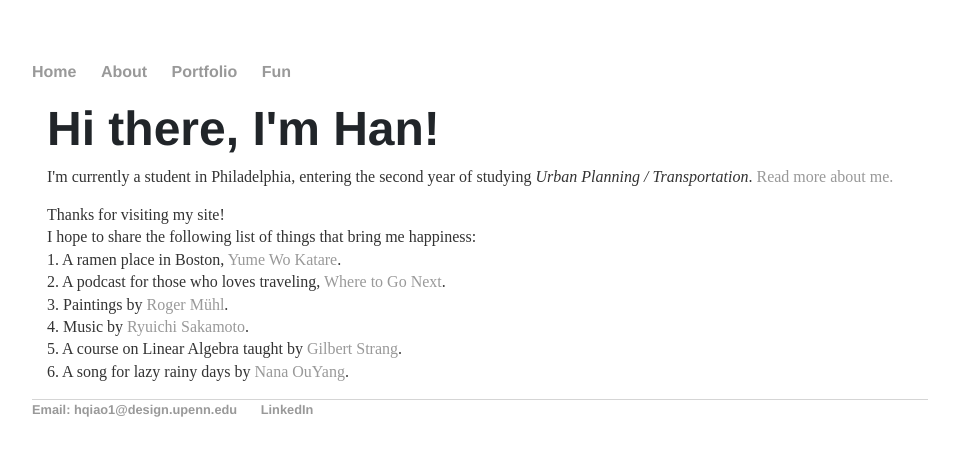
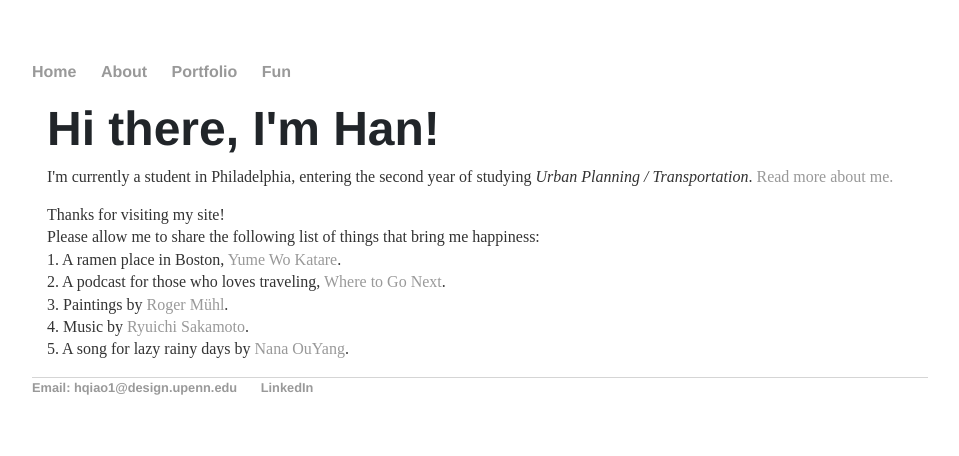
Before and after one commit to hanqiao29/hanqiao29.github.io, a Jekyll site: the page built from index.html, in a window 1280 px wide. Shown: the top 456 px of the page, without its empty margins (160-1119 px from the left). Built offline with Jekyll 4.4.1, drawn with Linux system fonts in a browser that asks for light colours; nearby versions of some CDN libraries.

Commit message:
home page

```diff
--- a/index.html
+++ b/index.html
@@ -17,13 +17,12 @@ title: Han Qiao
         I'm currently a student in Philadelphia, entering the second year of studying <em>Urban Planning / Transportation</em>. <a href="/about">Read more about me.</a></p>
     <p>
         Thanks for visiting my site! <br/>
-        I hope to share the following list of things that bring me happiness:<br/>
+        Please allow me to share the following list of things that bring me happiness:<br/>
         1. A ramen place in Boston, <a href="https://www.yumewokatare.com/">Yume Wo Katare</a>. <br/>
         2. A podcast for those who loves traveling, <a href="https://open.spotify.com/show/2SZ3b9Jq9yqGZjHePLzItl">Where to Go Next</a>. <br/>
         3. Paintings by <a href="http://www.artnet.com/artists/roger-m%C3%BChl/">Roger Mühl</a>. <br/>
         4. Music by <a href="https://www.youtube.com/watch?v=xrlOUuNbMco">Ryuichi Sakamoto</a>. <br/>
-        5. A course on Linear Algebra taught by <a href="https://ocw.mit.edu/courses/mathematics/18-06-linear-algebra-spring-2010/index.htm">Gilbert Strang</a>. <br/>
-        6. A song for lazy rainy days by <a href="https://www.youtube.com/watch?v=aH4uG8VgDqg&t=42s">Nana OuYang</a>. <br/>
+        5. A song for lazy rainy days by <a href="https://www.youtube.com/watch?v=aH4uG8VgDqg&t=42s">Nana OuYang</a>. <br/>
     </p>
 
 </div><!-- /.blurb -->
```
Also changed, not shown: 1 other file.
